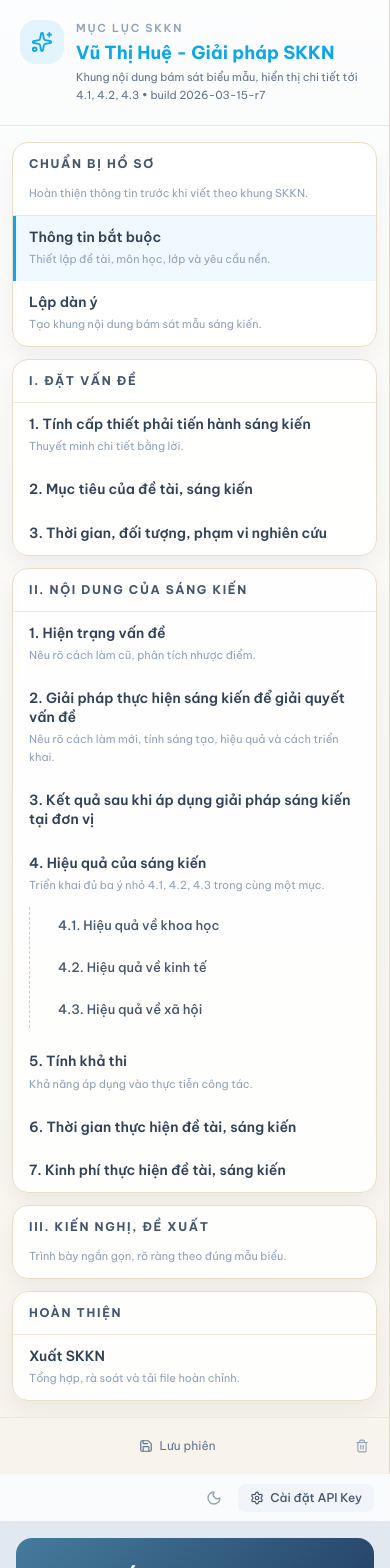
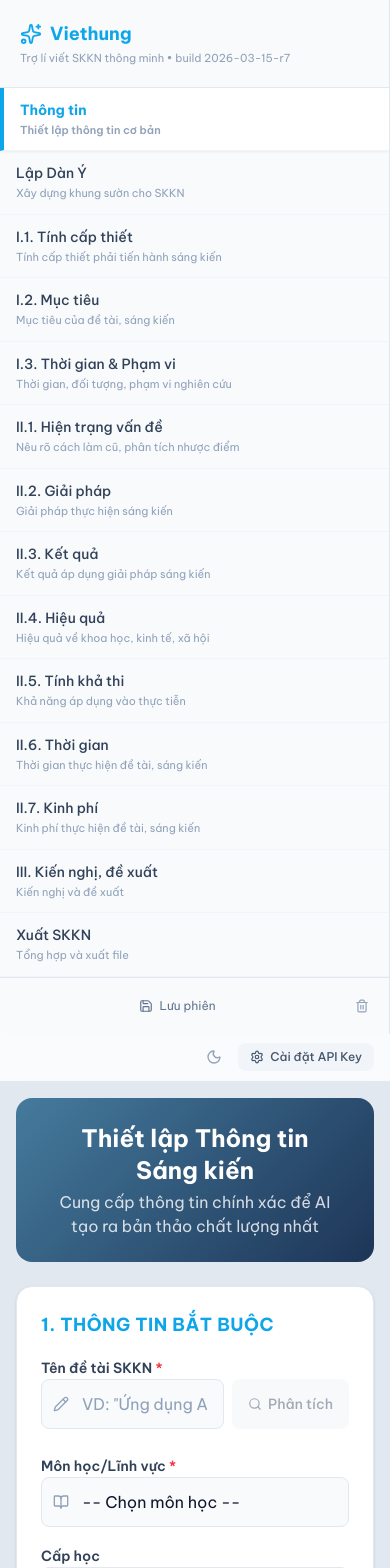
Before and after one commit to viethungnvmt-maker/skknpro, a React (Vite) app: page / in a window 390 px wide. Shown: the top 1568 px of the page. Built offline with nearby package versions, Linux system fonts and the light colour scheme.

Commit message:
Add files via upload

```diff
--- a/index.html
+++ b/index.html
@@ -3,7 +3,7 @@
   <head>
     <meta charset="UTF-8" />
     <meta name="viewport" content="width=device-width, initial-scale=1.0" />
-    <title>Vũ Thị Huệ - Giải pháp SKKN</title>
+    <title>Viethung - Trợ lí viết SKKN thông minh</title>
     <link rel="preconnect" href="https://fonts.googleapis.com">
     <link rel="preconnect" href="https://fonts.gstatic.com" crossorigin>
     <link href="https://fonts.googleapis.com/css2?family=Be+Vietnam+Pro:ital,wght@0,100;0,200;0,300;0,400;0,500;0,600;0,700;0,800;0,900;1,100;1,200;1,300;1,400;1,500;1,600;1,700;1,800;1,900&display=swap" rel="stylesheet">
--- a/src/App.tsx
+++ b/src/App.tsx
@@ -69,86 +69,6 @@ const SECTION_MAP: { [key: number]: string } = {
 // Step 13 is export/review of all sections// Step 13 is export/review of all sections
 const REVIEW_MAP: { [key: number]: number } = {};
 const SECTION_ORDER = Object.values(SECTION_MAP);
-
-type SidebarOutlineItem = {
-  id: string;
-  label: string;
-  desc?: string;
-  stepId?: number;
-  statusStepId?: number;
-  children?: SidebarOutlineItem[];
-};
-
-type SidebarOutlineGroup = {
-  id: string;
-  title: string;
-  desc?: string;
-  stepId?: number;
-  statusStepId?: number;
-  items?: SidebarOutlineItem[];
-};
-
-const SIDEBAR_OUTLINE: SidebarOutlineGroup[] = [
-  {
-    id: 'setup',
-    title: 'Chuẩn bị hồ sơ',
-    desc: 'Hoàn thiện thông tin trước khi viết theo khung SKKN.',
-    items: [
-      { id: 'step-0', label: 'Thông tin bắt buộc', desc: 'Thiết lập đề tài, môn học, lớp và yêu cầu nền.', stepId: 0 },
-      { id: 'step-1', label: 'Lập dàn ý', desc: 'Tạo khung nội dung bám sát mẫu sáng kiến.', stepId: 1 },
-    ],
-  },
-  {
-    id: 'section-i',
-    title: 'I. Đặt vấn đề',
-    items: [
-      { id: 'step-2', label: '1. Tính cấp thiết phải tiến hành sáng kiến', desc: 'Thuyết minh chi tiết bằng lời.', stepId: 2 },
-      { id: 'step-3', label: '2. Mục tiêu của đề tài, sáng kiến', stepId: 3 },
-      { id: 'step-4', label: '3. Thời gian, đối tượng, phạm vi nghiên cứu', stepId: 4 },
-    ],
-  },
-  {
-    id: 'section-ii',
-    title: 'II. Nội dung của sáng kiến',
-    items: [
-      { id: 'step-5', label: '1. Hiện trạng vấn đề', desc: 'Nêu rõ cách làm cũ, phân tích nhược điểm.', stepId: 5 },
-      {
-        id: 'step-6',
-        label: '2. Giải pháp thực hiện sáng kiến để giải quyết vấn đề',
-        desc: 'Nêu rõ cách làm mới, tính sáng tạo, hiệu quả và cách triển khai.',
-        stepId: 6,
-      },
-      { id: 'step-7', label: '3. Kết quả sau khi áp dụng giải pháp sáng kiến tại đơn vị', stepId: 7 },
-      {
-        id: 'step-8',
-        label: '4. Hiệu quả của sáng kiến',
-        desc: 'Triển khai đủ ba ý nhỏ 4.1, 4.2, 4.3 trong cùng một mục.',
-        stepId: 8,
-        children: [
-          { id: 'step-8-1', label: '4.1. Hiệu quả về khoa học', statusStepId: 8 },
-          { id: 'step-8-2', label: '4.2. Hiệu quả về kinh tế', statusStepId: 8 },
-          { id: 'step-8-3', label: '4.3. Hiệu quả về xã hội', statusStepId: 8 },
-        ],
-      },
-      { id: 'step-9', label: '5. Tính khả thi', desc: 'Khả năng áp dụng vào thực tiễn công tác.', stepId: 9 },
-      { id: 'step-10', label: '6. Thời gian thực hiện đề tài, sáng kiến', stepId: 10 },
-      { id: 'step-11', label: '7. Kinh phí thực hiện đề tài, sáng kiến', stepId: 11 },
-    ],
-  },
-  {
-    id: 'section-iii',
-    title: 'III. Kiến nghị, đề xuất',
-    desc: 'Trình bày ngắn gọn, rõ ràng theo đúng mẫu biểu.',
-    stepId: 12,
-  },
-  {
-    id: 'finalize',
-    title: 'Hoàn thiện',
-    items: [
-      { id: 'step-13', label: 'Xuất SKKN', desc: 'Tổng hợp, rà soát và tải file hoàn chỉnh.', stepId: 13 },
-    ],
-  },
-];
 
 const serializeLengthPlans = (plans: ReturnType<typeof getAllSectionLengthPlans>) =>
   plans.reduce<Record<string, LockedLengthPlan>>((acc, { sectionName, ...plan }) => {
@@ -2258,139 +2178,48 @@ ${bodyHtml}
     return false;
   };
 
-  const getSidebarStatus = (stepId?: number, statusStepId?: number) => {
-    const resolvedStepId = statusStepId ?? stepId;
-    return resolvedStepId !== undefined ? isStepCompleted(resolvedStepId) : false;
-  };
-
-  const isSidebarItemActive = (item: SidebarOutlineItem): boolean => {
-    if (item.stepId !== undefined && data.currentStep === item.stepId) return true;
-    return item.children?.some(isSidebarItemActive) ?? false;
-  };
-
-  const isSidebarGroupActive = (group: SidebarOutlineGroup): boolean => {
-    if (group.stepId !== undefined && data.currentStep === group.stepId) return true;
-    return group.items?.some(isSidebarItemActive) ?? false;
-  };
-
-  const renderSidebarItems = (items: SidebarOutlineItem[], level = 0) => items.map((item) => {
-    const isActive = isSidebarItemActive(item);
-    const isCompleted = getSidebarStatus(item.stepId, item.statusStepId);
-    const isClickable = item.stepId !== undefined;
-
-    const content = (
-      <div className="flex items-start gap-2.5">
-        <div className="min-w-0 flex-1">
-          <span className={cn('sidebar-node-label', level > 0 && 'sidebar-node-label-sub')}>
-            {item.label}
-          </span>
-          {item.desc && (
-            <span className="sidebar-node-desc">{item.desc}</span>
-          )}
-        </div>
-        {isCompleted && (
-          <CheckCircle2 size={14} className="sidebar-node-status mt-0.5 flex-shrink-0" />
-        )}
-      </div>
-    );
-
-    return (
-      <div key={item.id} className={cn(level > 0 && 'sidebar-node-nested')}>
-        {isClickable ? (
-          <button
-            type="button"
-            onClick={() => goToStep(item.stepId!)}
-            className={cn(
-              'sidebar-node',
-              level > 0 && 'sidebar-node-sub',
-              isActive && 'is-active',
-              isCompleted && 'is-completed',
-            )}
-          >
-            {content}
-          </button>
-        ) : (
-          <div
-            className={cn(
-              'sidebar-node sidebar-node-static',
-              level > 0 && 'sidebar-node-sub',
-              isCompleted && 'is-completed',
-            )}
-          >
-            {content}
-          </div>
-        )}
-
-        {item.children?.length ? (
-          <div className="sidebar-children">
-            {renderSidebarItems(item.children, level + 1)}
-          </div>
-        ) : null}
-      </div>
-    );
-  });
-
   return (
     <div className="min-h-screen flex flex-col md:flex-row">
       {/* Sidebar */}
-      <aside className="w-full md:w-[25rem] lg:w-[26rem] sidebar flex flex-col z-20 flex-shrink-0">
+      <aside className="w-full md:w-64 sidebar flex flex-col z-20 flex-shrink-0">
         {/* Logo */}
         <div className="p-5 border-b border-slate-200 dark:border-slate-800">
-          <div className="flex items-start gap-3">
-            <div className="flex h-11 w-11 flex-shrink-0 items-center justify-center rounded-2xl bg-primary/10 text-primary">
-              <Sparkles size={22} />
-            </div>
-            <div className="min-w-0">
-              <p className="text-[11px] font-semibold uppercase tracking-[0.16em] text-slate-400">Mục lục SKKN</p>
-              <h1 className="mt-1 text-lg font-bold leading-snug text-primary break-words">
-                Vũ Thị Huệ - Giải pháp SKKN
-              </h1>
-              <p className="mt-1 text-[11px] leading-relaxed text-slate-500">
-                Khung nội dung bám sát biểu mẫu, hiển thị chi tiết tới 4.1, 4.2, 4.3 • build {APP_BUILD_TAG}
-              </p>
-            </div>
+          <div className="flex items-center gap-2">
+            <Sparkles size={22} className="text-primary" />
+            <h1 className="font-bold text-lg text-primary">Viethung</h1>
           </div>
+          <p className="text-[11px] text-slate-400 mt-0.5">Trợ lí viết SKKN thông minh • build {APP_BUILD_TAG}</p>
         </div>
 
         {/* Step Navigation */}
-        <nav className="sidebar-scroll flex-1 overflow-y-auto">
-          {SIDEBAR_OUTLINE.map((group) => {
-            const groupCompleted = getSidebarStatus(group.stepId, group.statusStepId);
-            const groupActive = isSidebarGroupActive(group);
+        <nav className="flex-1 overflow-y-auto">
+          {STEPS.map((step) => {
+            const isActive = data.currentStep === step.id;
+            const completed = isStepCompleted(step.id);
 
             return (
-              <section key={group.id} className="sidebar-panel">
-                {group.stepId !== undefined ? (
-                  <button
-                    type="button"
-                    onClick={() => goToStep(group.stepId!)}
-                    className={cn(
-                      'sidebar-group-title sidebar-group-title-button',
-                      groupActive && 'is-active',
-                      groupCompleted && 'is-completed',
-                    )}
-                  >
-                    <span className="min-w-0">{group.title}</span>
-                    {groupCompleted && (
-                      <CheckCircle2 size={15} className="sidebar-node-status flex-shrink-0" />
-                    )}
-                  </button>
-                ) : (
-                  <div className="sidebar-group-title">
-                    <span className="min-w-0">{group.title}</span>
-                  </div>
+              <button
+                key={step.id}
+                onClick={() => goToStep(step.id)}
+                className={cn(
+                  "step-item w-full text-left",
+                  isActive && "active",
+                  completed && "completed"
                 )}
-
-                {group.desc && (
-                  <p className="sidebar-group-desc">{group.desc}</p>
-                )}
-
-                {group.items?.length ? (
-                  <div className="sidebar-panel-body">
-                    {renderSidebarItems(group.items)}
-                  </div>
-                ) : null}
-              </section>
+              >
+                <div className="flex items-center justify-between">
+                  <span className={cn(
+                    "text-sm",
+                    isActive ? "font-bold text-primary" : "font-medium text-slate-700 dark:text-slate-300"
+                  )}>
+                    {step.title}
+                  </span>
+                  {completed && (
+                    <CheckCircle2 size={14} className="step-check text-primary flex-shrink-0" />
+                  )}
+                </div>
+                <span className="text-[11px] text-slate-400 mt-0.5">{step.desc}</span>
+              </button>
             );
           })}
         </nav>
@@ -2400,9 +2229,7 @@ ${bodyHtml}
           {data.info.title && (
             <div className="px-3 py-2 bg-slate-50 dark:bg-slate-800 rounded-lg mb-2">
               <p className="text-[10px] text-slate-400">Đề tài:</p>
-              <p className="text-xs font-medium leading-relaxed text-slate-600 dark:text-slate-300 whitespace-normal break-words">
-                {data.info.title}
-              </p>
+              <p className="text-xs text-slate-600 dark:text-slate-300 font-medium truncate">{data.info.title}</p>
             </div>
           )}
           <div className="flex gap-1">
--- a/src/index.css
+++ b/src/index.css
@@ -2,7 +2,7 @@
 @plugin "@tailwindcss/typography";
 
 @theme {
-  --font-sans: "Be Vietnam Pro", "Segoe UI", Tahoma, Arial, ui-sans-serif, system-ui, sans-serif;
+  --font-sans: "Be Vietnam Pro", ui-sans-serif, system-ui, sans-serif;
   --color-primary: #0EA5E9;
   --color-primary-dark: #0284C7;
   --color-primary-light: #38BDF8;
@@ -16,9 +16,6 @@
 @layer base {
   body {
     @apply bg-[#E2E8F0] text-slate-900 font-sans;
-    text-rendering: optimizeLegibility;
-    -webkit-font-smoothing: antialiased;
-    -moz-osx-font-smoothing: grayscale;
   }
 }
 
@@ -42,123 +39,34 @@
 
 /* Sidebar Styles */
 .sidebar {
-  @apply border-r border-[#E7DCCD];
-  background:
-    linear-gradient(180deg, rgba(255, 255, 255, 0.92) 0%, rgba(248, 244, 236, 0.98) 100%),
-    linear-gradient(135deg, rgba(14, 165, 233, 0.05) 0%, rgba(245, 158, 11, 0.03) 100%);
+  @apply bg-[#F8FAFC] border-r border-slate-200;
 }
 .dark .sidebar {
-  @apply border-slate-800;
-  background:
-    linear-gradient(180deg, rgba(15, 23, 42, 0.98) 0%, rgba(2, 6, 23, 0.98) 100%),
-    linear-gradient(135deg, rgba(14, 165, 233, 0.08) 0%, rgba(245, 158, 11, 0.05) 100%);
+  @apply bg-slate-900 border-slate-800;
 }
 
-.sidebar-scroll {
-  @apply px-3 py-4 space-y-3;
+/* Step Item */
+.step-item {
+  @apply relative flex flex-col px-4 py-3 cursor-pointer border-b border-slate-100 transition-all duration-200;
 }
-
-.sidebar-panel {
-  @apply overflow-hidden rounded-2xl border border-[#E8DEC8] bg-white/85 shadow-[0_10px_25px_rgba(15,23,42,0.05)] backdrop-blur-sm;
-}
-.dark .sidebar-panel {
-  @apply border-slate-800 bg-slate-900/90 shadow-none;
-}
-
-.sidebar-group-title {
-  @apply flex w-full items-center justify-between gap-3 px-4 py-3 text-left text-[12px] font-bold uppercase tracking-[0.14em] text-slate-600;
-  overflow-wrap: anywhere;
-}
-.sidebar-group-title-button {
-  @apply transition-colors duration-200;
-}
-.sidebar-group-title-button:hover {
+.step-item:hover {
   @apply bg-slate-50;
 }
-.sidebar-group-title-button.is-active {
-  @apply bg-sky-50 text-primary;
+.step-item.active {
+  @apply bg-white border-l-4 border-l-primary font-semibold;
+  box-shadow: 0 1px 3px rgba(0,0,0,0.06);
 }
-.dark .sidebar-group-title {
-  @apply text-slate-300;
+.step-item.completed .step-check {
+  @apply text-primary;
 }
-.dark .sidebar-group-title-button:hover {
+.dark .step-item {
+  @apply border-slate-800;
+}
+.dark .step-item:hover {
   @apply bg-slate-800;
 }
-.dark .sidebar-group-title-button.is-active {
-  @apply bg-slate-800 text-sky-300;
-}
-
-.sidebar-group-desc {
-  @apply px-4 pb-3 text-[11px] leading-relaxed text-slate-400;
-  overflow-wrap: anywhere;
-}
-
-.sidebar-panel-body {
-  @apply border-t border-[#EFE7D7];
-}
-.dark .sidebar-panel-body {
-  @apply border-slate-800;
-}
-
-.sidebar-node {
-  @apply w-full px-4 py-3 text-left transition-all duration-200;
-  overflow-wrap: anywhere;
-}
-.sidebar-node:hover {
-  @apply bg-slate-50;
-}
-.sidebar-node.is-active {
-  @apply bg-sky-50;
-  box-shadow: inset 3px 0 0 var(--color-primary);
-}
-.sidebar-node.is-completed .sidebar-node-status {
-  @apply text-primary;
-}
-.dark .sidebar-node:hover {
-  @apply bg-slate-800;
-}
-.dark .sidebar-node.is-active {
-  @apply bg-slate-800;
-}
-
-.sidebar-node-static {
-  @apply cursor-default;
-}
-.sidebar-node-sub {
-  @apply py-2.5;
-}
-.sidebar-node-nested + .sidebar-node-nested {
-  @apply mt-1;
-}
-
-.sidebar-node-label {
-  @apply block text-sm font-semibold leading-snug text-slate-700;
-  overflow-wrap: anywhere;
-}
-.sidebar-node-label-sub {
-  @apply text-[13px] font-medium text-slate-600;
-}
-.sidebar-node-desc {
-  @apply mt-1 block text-[11px] leading-relaxed text-slate-400;
-  overflow-wrap: anywhere;
-}
-.sidebar-node-status {
-  @apply text-slate-300;
-}
-.sidebar-children {
-  @apply mx-4 mb-3 border-l border-dashed border-[#D9CCB5] pl-3;
-}
-.dark .sidebar-node-label {
-  @apply text-slate-200;
-}
-.dark .sidebar-node-label-sub {
-  @apply text-slate-300;
-}
-.dark .sidebar-node-status {
-  @apply text-slate-600;
-}
-.dark .sidebar-children {
-  @apply border-slate-700;
+.dark .step-item.active {
+  @apply bg-slate-800/80;
 }
 
 /* Banner Header */
```
